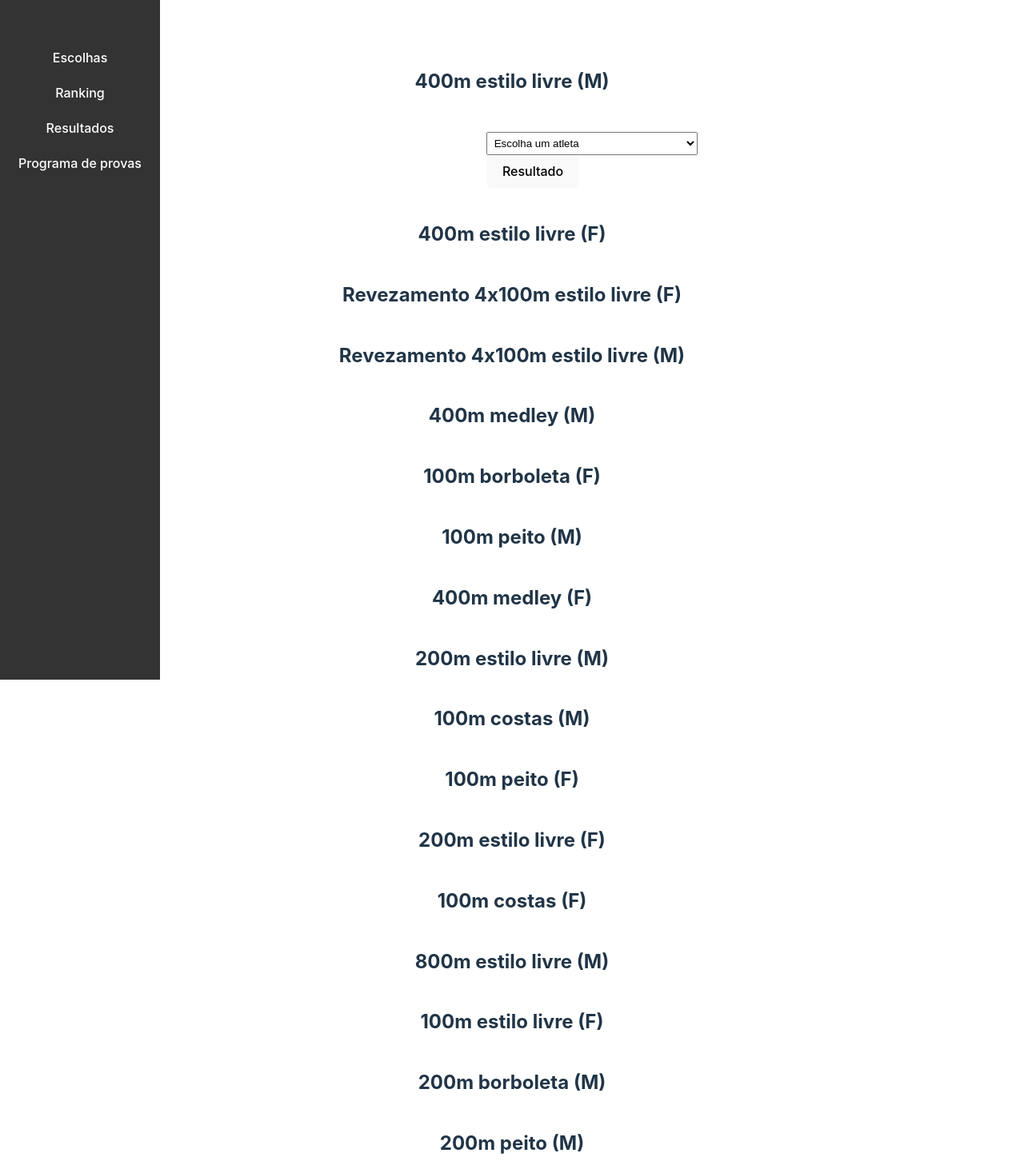
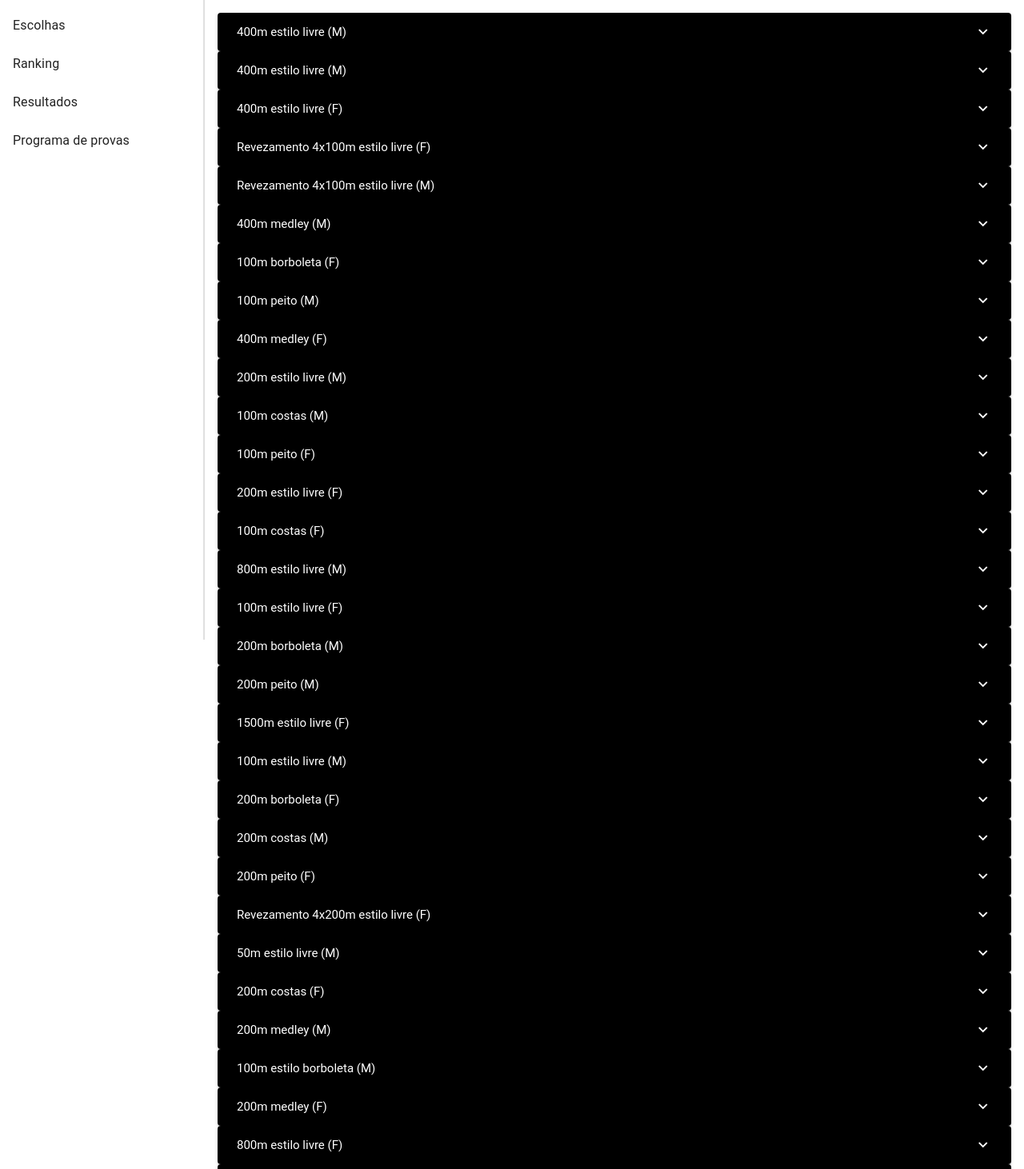
Before and after one commit to fernandiego/betzonex, a Vue app in the folder web/vite-project/: page / in a window 1280 px wide. Shown: the top 1462 px of the page at 80% size. Built offline with nearby package versions, Linux system fonts and the light colour scheme.

Commit message:
Trocando para vuetify, facilitando o avanço fazendo uso dos componentes

```diff
--- a/web/vite-project/package.json
+++ b/web/vite-project/package.json
@@ -9,7 +9,10 @@
     "preview": "vite preview"
   },
   "dependencies": {
-    "vue": "^3.3.4"
+    "@fortawesome/fontawesome-free": "^6.5.2",
+    "@mdi/font": "^7.4.47",
+    "vue": "^3.3.4",
+    "vuetify": "^3.6.0-beta.0.0"
   },
   "devDependencies": {
     "@vitejs/plugin-vue": "^4.2.3",
--- a/web/vite-project/src/App.vue
+++ b/web/vite-project/src/App.vue
@@ -1,110 +1,58 @@
 <template>
-  <div id="app">
-    <Sidebar/>
-    <div style="align-content: center"><h2>400m estilo livre (M)</h2></div>
-    <div class="content">
-      <Combobox @selectName="selectName"/>
-      <button @click="calculatePoints">Resultado</button>
-    </div>
-    <div style="align-content: center"><h2>400m estilo livre (F)</h2></div>
-
-    <div style="align-content: center"><h2>Revezamento 4x100m estilo livre (F)</h2></div>
-    <div style="align-content: center"><h2>Revezamento 4x100m estilo livre (M)</h2></div>
-    <div style="align-content: center"><h2>400m medley (M)</h2></div>
-    <div style="align-content: center"><h2>100m borboleta (F)</h2></div>
-    <div style="align-content: center"><h2>100m peito (M)</h2></div>
-    <div style="align-content: center"><h2>400m medley (F)</h2></div>
-    <div style="align-content: center"><h2>200m estilo livre (M)</h2></div>
-    <div style="align-content: center"><h2>100m costas (M)</h2></div>
-    <div style="align-content: center"><h2>100m peito (F)</h2></div>
-    <div style="align-content: center"><h2>200m estilo livre (F)</h2></div>
-    <div style="align-content: center"><h2>100m costas (F)</h2></div>
-    <div style="align-content: center"><h2>800m estilo livre (M)</h2></div>
-    <div style="align-content: center"><h2>100m estilo livre (F)</h2></div>
-    <div style="align-content: center"><h2>200m borboleta (M)</h2></div>
-    <div style="align-content: center"><h2>200m peito (M)</h2></div>
-    <div style="align-content: center"><h2>1500m estilo livre (F)</h2></div>
-    <div style="align-content: center"><h2>100m estilo livre (M)</h2></div>
-    <div style="align-content: center"><h2>200m borboleta (F)</h2></div>
-    <div style="align-content: center"><h2>200m costas (M)</h2></div>
-    <div style="align-content: center"><h2>200m peito (F)</h2></div>
-    <div style="align-content: center"><h2>Revezamento 4x200m estilo livre (F)</h2></div>
-    <div style="align-content: center"><h2>50m estilo livre (M)</h2></div>
-    <div style="align-content: center"><h2>200m costas (F)</h2></div>
-    <div style="align-content: center"><h2>200m medley (M)</h2></div>
-    <div style="align-content: center"><h2>100m estilo borboleta (M)</h2></div>
-    <div style="align-content: center"><h2>200m medley (F)</h2></div>
-    <div style="align-content: center"><h2>800m estilo livre (F)</h2></div>
-    <div style="align-content: center"><h2>Revezamento misto 4x100m medley</h2></div>
-    <div style="align-content: center"><h2>50m estilo livre (F)</h2></div>
-    <div style="align-content: center"><h2>1500m estilo livre (M)</h2></div>
-    <div style="align-content: center"><h2>Revezamento 4x100m medley (M)</h2></div>
-    <div style="align-content: center"><h2>Revezamento 4x100m medley (F)</h2></div>
-
-  </div>
+  <v-app>
+    <v-navigation-drawer app>
+      <SideBar />
+    </v-navigation-drawer>
+    <v-main>
+      <v-container>
+        <Accordion title="400m estilo livre (M)" />
+        <Accordion title="400m estilo livre (M)" />
+        <Accordion title="400m estilo livre (F)" />
+        <Accordion title="Revezamento 4x100m estilo livre (F)" />
+        <Accordion title="Revezamento 4x100m estilo livre (M)" />
+        <Accordion title="400m medley (M)" />
+        <Accordion title="100m borboleta (F)" />
+        <Accordion title="100m peito (M)" />
+        <Accordion title="400m medley (F)" />
+        <Accordion title="200m estilo livre (M)" />
+        <Accordion title="100m costas (M)" />
+        <Accordion title="100m peito (F)" />
+        <Accordion title="200m estilo livre (F)" />
+        <Accordion title="100m costas (F)" />
+        <Accordion title="800m estilo livre (M)" />
+        <Accordion title="100m estilo livre (F)" />
+        <Accordion title="200m borboleta (M)" />
+        <Accordion title="200m peito (M)" />
+        <Accordion title="1500m estilo livre (F)" />
+        <Accordion title="100m estilo livre (M)" />
+        <Accordion title="200m borboleta (F)" />
+        <Accordion title="200m costas (M)" />
+        <Accordion title="200m peito (F)" />
+        <Accordion title="Revezamento 4x200m estilo livre (F)" />
+        <Accordion title="50m estilo livre (M)" />
+        <Accordion title="200m costas (F)" />
+        <Accordion title="200m medley (M)" />
+        <Accordion title="100m estilo borboleta (M)" />
+        <Accordion title="200m medley (F)" />
+        <Accordion title="800m estilo livre (F)" />
+        <Accordion title="Revezamento misto 4x100m medley" />
+        <Accordion title="50m estilo livre (F)" />
+        <Accordion title="1500m estilo livre (M)" />
+        <Accordion title="Revezamento 4x100m medley (M)" />
+        <Accordion title="Revezamento 4x100m medley (F)" />
+      </v-container>
+    </v-main>
+  </v-app>
 </template>
 
+
 <script setup>
-import Sidebar from './components/SideBar.vue';
-import Combobox from './components/ComboBox.vue';
-import winnersData from './assets/winners.json';
-
-const winners = winnersData.winners;
-
-let selectedNames = [];
-let points = 0;
-
-function selectName(name) {
-  selectedNames.push(name);
-  console.log("Selected names:", selectedNames);
-}
-
-
-function calculatePoints(name) {
-
-  console.log(name);
-  console.log("Calculating points...");
-  console.log("Selected names:", selectedNames);
-  points = 0; // Reset points
-  selectedNames.forEach(selectedName => {
-    const winner = winners.find(winner => winner.name === selectedName);
-    if (winner) {
-      points += 10; // Add 10 points for each winner selected
-      console.log(`Selected ${selectedName}. Points: ${points}`);
-    } else {
-      console.log(`Selected ${selectedName}. No points awarded.`);
-    }
-  });
-  selectedNames = []; // Reset selected names after calculating points
-}
-
+import Accordion from "./components/Accordion.vue";
+import SideBar from "./components/SideBar.vue";
 
 
 </script>
 
-<style>
-/* Add any additional styling for the main content area here */
-.content {
-  margin-left: 200px; /* Adjust according to the width of your sidebar */
-  padding: 20px;
-  display: flex;
-  flex-wrap: wrap;
-}
-
-.combobox {
-  flex: 0 0 calc(33.33% - 20px); /* Adjust the width as needed */
-  margin-right: 20px;
-  margin-bottom: 20px;
-}
-
-.combobox:last-child {
-  margin-right: 0;
-}
-
-@media (max-width: 600px) {
-  .combobox {
-    flex: 0 0 calc(100% - 20px);
-    margin-right: 0;
-  }
-}
+<style scoped>
+/* Add any additional styling if necessary */
 </style>
--- /dev/null
+++ b/web/vite-project/src/components/Accordion.vue
@@ -0,0 +1,32 @@
+<template>
+  <v-expansion-panels multiple>
+    <v-expansion-panel>
+      <v-expansion-panel-title>{{ title }}</v-expansion-panel-title>
+      <v-expansion-panel-text>
+        <slot></slot>
+      </v-expansion-panel-text>
+    </v-expansion-panel>
+  </v-expansion-panels>
+</template>
+
+<script setup>
+const props = defineProps({
+  title: {
+    type: String,
+    required: true,
+  },
+});
+</script>
+
+<style scoped>
+/* Additional styling for the accordion component if needed */
+.v-expansion-panel-title {
+  background-color: #000000;
+  color: #ffffff;
+}
+.v-expansion-panel-text {
+  padding: 10px;
+  border-top: 1px solid #ccc;
+  width: 100%;
+}
+</style>
--- a/web/vite-project/src/components/ComboBox.vue
+++ /dev/null
@@ -1,35 +0,0 @@
-<template>
-  <select v-model = "atleta" @change="selectName">
-    <option :value="'Escolha um atleta'">Escolha um atleta</option>
-    <option v-for="person in people" :key="person.id" :value="person.name">{{ person.name }}</option>
-  </select>
-</template>
-
-<script setup>
-import { ref, defineProps, defineEmits } from 'vue';
-import peopleData from '../assets/people.json';
-
-const props = defineProps({
-  title: String
-});
-const atleta = ref("Escolha um atleta")
-const emit = defineEmits(['selectName']);
-
-const people = ref(peopleData.people);
-
-function selectName(name) {
-  emit('selectName', atleta.value);
-}
-</script>
-
-<style scoped>
-.combobox {
-  margin-bottom: 20px;
-}
-
-select {
-  width: 100%;
-  padding: 5px;
-  margin-top: 5px;
-}
-</style>
--- a/web/vite-project/src/components/SideBar.vue
+++ b/web/vite-project/src/components/SideBar.vue
@@ -1,12 +1,20 @@
 <template>
-  <div class="sidebar">
-    <SideMenu :menuItems="menuItems" />
-  </div>
+  <v-app>
+    <v-navigation-drawer app>
+      <SideMenu :menuItems="menuItems" />
+    </v-navigation-drawer>
+    <v-main>
+      <v-container>
+        <!-- Main content goes here -->
+      </v-container>
+    </v-main>
+  </v-app>
 </template>
 
+<script setup>
 
-<script setup>
-import SideMenu from './SideMenu.vue';
+
+import SideMenu from "./SideMenu.vue";
 
 const menuItems = [
   { id: 1, label: 'Escolhas', url: '#' },
@@ -16,17 +24,3 @@ const menuItems = [
   // Add more menu items as needed
 ];
 </script>
-
-
-<style scoped>
-.sidebar {
-  width: 200px;
-  background-color: #333;
-  color: white;
-  height: 100vh;
-  position: fixed;
-  top: 0;
-  left: 0;
-  padding-top: 50px; /* adjust as needed */
-}
-</style>
--- a/web/vite-project/src/components/SideMenu.vue
+++ b/web/vite-project/src/components/SideMenu.vue
@@ -1,41 +1,20 @@
 <template>
-  <ul>
-    <li v-for="item in props.menuItems" :key="item.id">
-      <a :href="item.url">{{ item.label }}</a>
-    </li>
-  </ul>
+  <v-list>
+    <v-list-item v-for="item in menuItems" :key="item.id" :to="item.url">
+      <v-list-item-title>{{ item.label }}</v-list-item-title>
+    </v-list-item>
+  </v-list>
 </template>
 
-
 <script setup>
-import { ref, defineProps } from 'vue';
-
 const props = defineProps({
   menuItems: {
     type: Array,
-    required: true
-  }
+    required: true,
+  },
 });
 </script>
 
-
 <style scoped>
-ul {
-  list-style-type: none;
-  padding: 0;
-  margin: 0;
-}
-
-li {
-  padding: 10px 20px;
-}
-
-a {
-  color: white;
-  text-decoration: none;
-}
-
-a:hover {
-  text-decoration: underline;
-}
+/* Add any additional styling here if needed */
 </style>
--- a/web/vite-project/src/main.js
+++ b/web/vite-project/src/main.js
@@ -1,5 +1,16 @@
-import { createApp } from 'vue'
-import './style.css'
-import App from './App.vue'
+import { createApp } from 'vue';
+import App from './App.vue';
+import { createVuetify } from 'vuetify';
+import 'vuetify/styles';
+import '@mdi/font/css/materialdesignicons.css';
+import * as components from 'vuetify/components';
+import * as directives from 'vuetify/directives';
 
-createApp(App).mount('#app')
+const vuetify = createVuetify({
+  components,
+  directives,
+});
+
+createApp(App)
+  .use(vuetify)
+  .mount('#app');
--- /dev/null
+++ b/web/vite-project/src/plugins/vuetify.js
@@ -0,0 +1,9 @@
+// src/plugins/vuetify.js
+import { createVuetify } from 'vuetify'
+import 'vuetify/styles' // Ensure you are using css-loader
+
+const vuetify = createVuetify({
+  // Vuetify options here
+})
+
+export default vuetify
--- a/web/vite-project/src/style.css
+++ b/web/vite-project/src/style.css
@@ -2,11 +2,9 @@
   font-family: Inter, system-ui, Avenir, Helvetica, Arial, sans-serif;
   line-height: 1.5;
   font-weight: 400;
-
   color-scheme: light dark;
   color: rgba(255, 255, 255, 0.87);
   background-color: #242424;
-
   font-synthesis: none;
   text-rendering: optimizeLegibility;
   -webkit-font-smoothing: antialiased;
@@ -17,19 +15,11 @@
 a {
   font-weight: 500;
   color: #646cff;
-  text-decoration: inherit;
+  text-decoration: none;
 }
 a:hover {
   color: #535bf2;
-}
-
-a {
-  font-weight: 500;
-  color: #646cff;
-  text-decoration: inherit;
-}
-a:hover {
-  color: #535bf2;
+  text-decoration: underline;
 }
 
 body {
@@ -38,6 +28,7 @@ body {
   place-items: center;
   min-width: 320px;
   min-height: 100vh;
+  transition: background-color 0.5s, color 0.5s;
 }
 
 h1 {
--- a/web/vite-project/vite.config.js
+++ b/web/vite-project/vite.config.js
@@ -1,7 +1,14 @@
+// vite.config.js
 import { defineConfig } from 'vite'
 import vue from '@vitejs/plugin-vue'
 
-// https://vitejs.dev/config/
 export default defineConfig({
   plugins: [vue()],
+  css: {
+    preprocessorOptions: {
+      scss: {
+        additionalData: `@import "src/styles/variables.scss";`
+      }
+    }
+  }
 })
```
Also changed, not shown: 1 other file (tests, documents, lock files or other folders).
